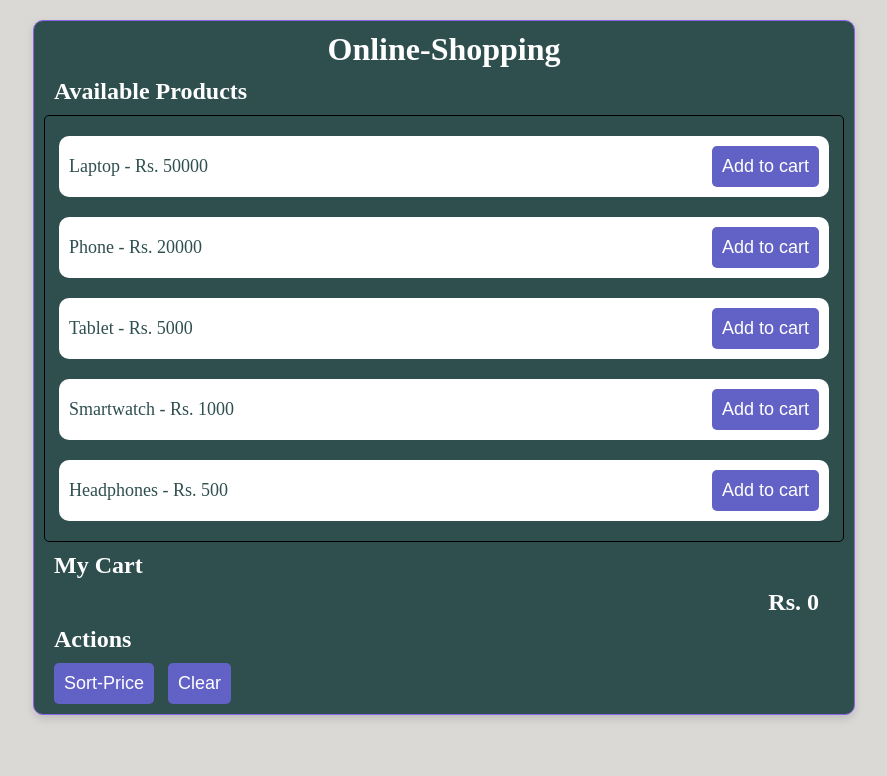
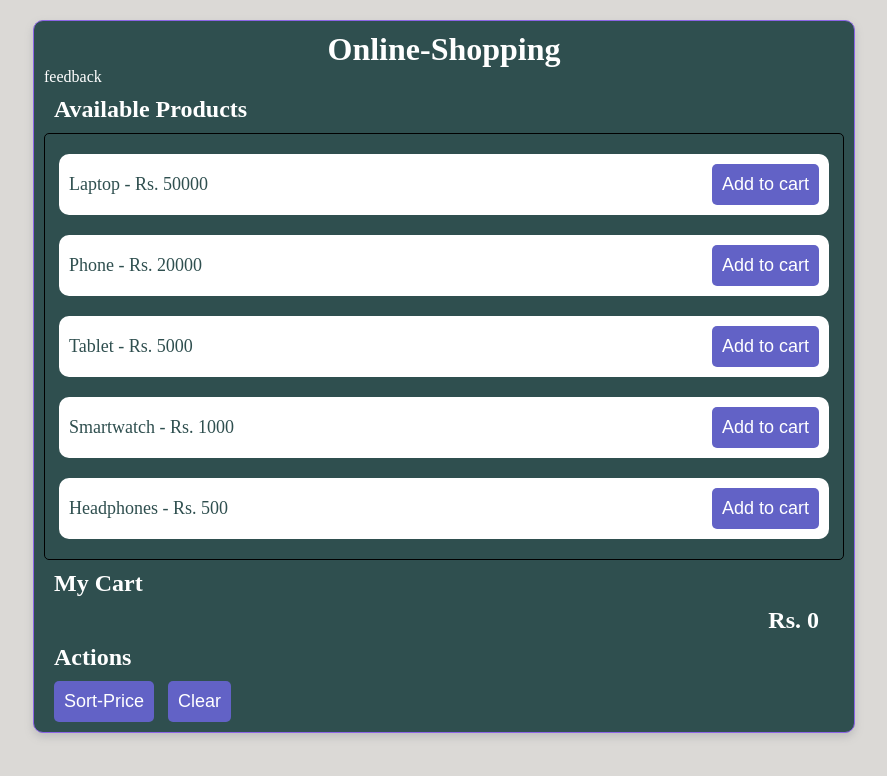
Before and after one commit to Stack-Naveen/Online-Shopping, a plain HTML site: page index.html in a window 1280 px wide. Shown: the whole page, without its empty margins (196-1083 px from the left). Drawn offline with Linux system fonts and the light colour scheme.

Commit message:
update structure

```diff
--- a/index.html
+++ b/index.html
@@ -7,12 +7,13 @@
     <link rel="stylesheet" href="styles.css" />
   </head>
   <body>
-    <div id="main" class="fle">
+    <div id="main">
       <h1>Online-Shopping</h1>
+      <p id="feedback">feedback</p>
       <h2>Available Products</h2>
       <div id="products-container"></div>
       <h2>My Cart</h2>
-      <div id="cart-container" class="flex"></div>
+      <div id="cart-container"></div>
       <h2 id="countProducts">Rs. 0</h2>
       <h2>Actions</h2>
       <button id="sort">Sort-Price</button>
```
